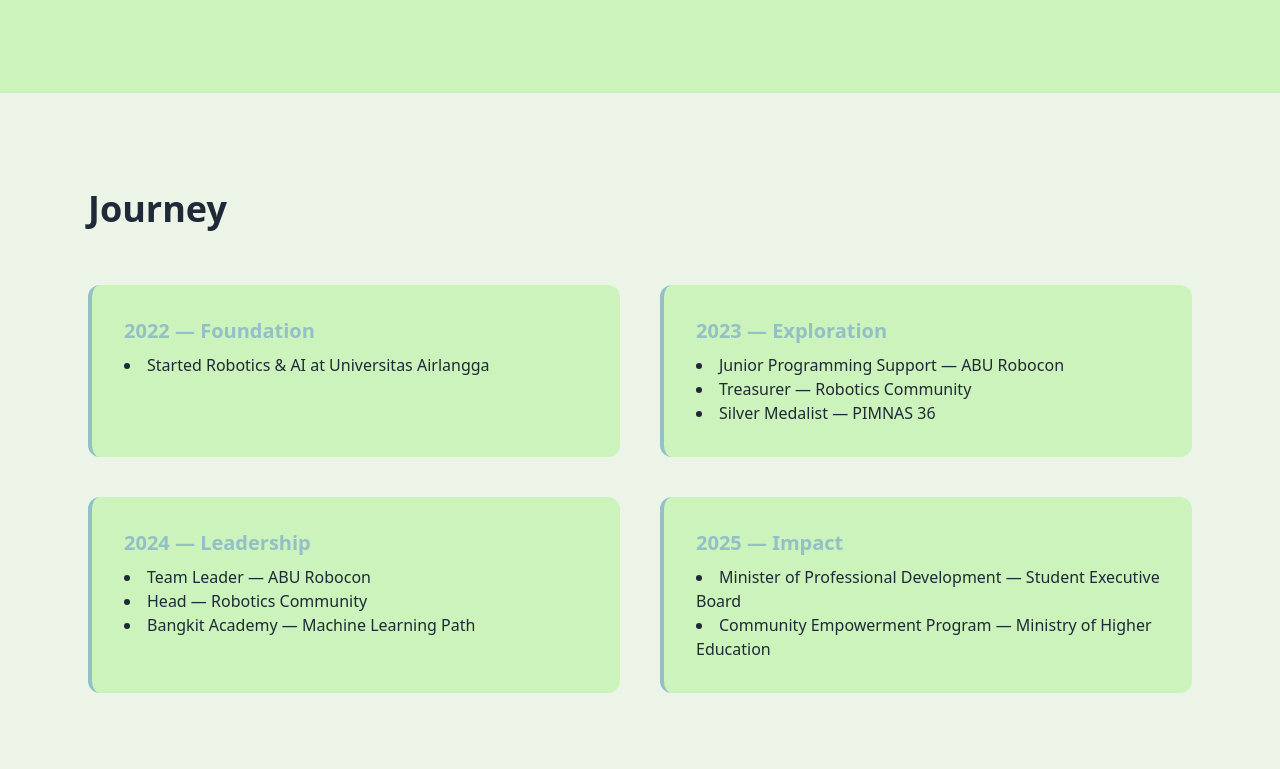
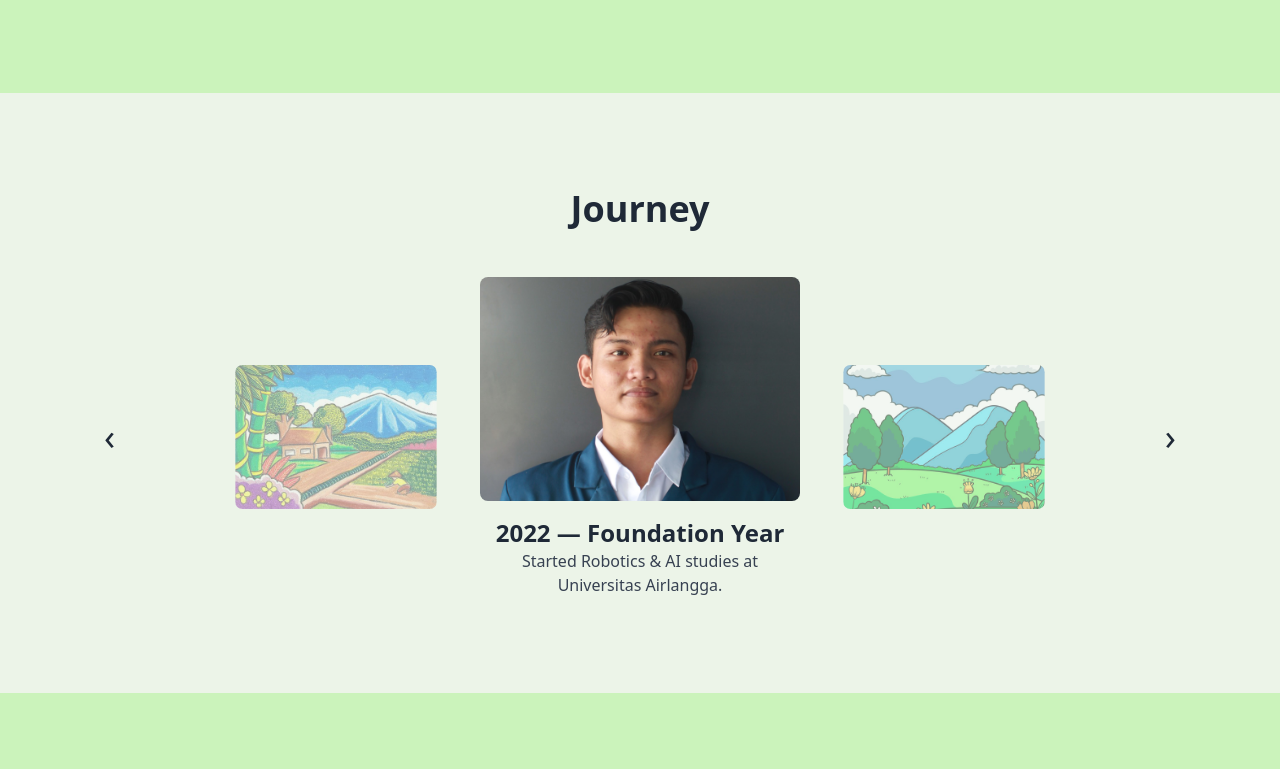
Before and after one commit to egahqusayf/egahqusayf.github.io, a plain HTML site: page index.html in a window 1280 px wide. Shown: the part 1051-1820 px from the top of the page. Drawn offline with nearby package versions, Linux system fonts and the light colour scheme.

Commit message:
Update journey section slider

```diff
--- a/data/content.json
+++ b/data/content.json
@@ -24,35 +24,39 @@
 
   "journey": [
   {
-      "year": "2022 — Foundation",
-      "items": [
-        "Started Robotics & AI at Universitas Airlangga"
-      ]
+    "id": "journey-2022",
+    "year": "2022",
+    "title": "Foundation Year",
+    "image": "assets/img/journey/2022.jpg",
+    "short": "Started Robotics & AI studies at Universitas Airlangga.",
+    "description": "This year marked the beginning of my academic journey in Robotics and Artificial Intelligence, focusing on foundational engineering and programming skills."
   },
   {
-      "year": "2023 — Exploration",
-      "items": [
-        "Junior Programming Support — ABU Robocon",
-        "Treasurer — Robotics Community",
-        "Silver Medalist — PIMNAS 36"
-      ]
+    "id": "journey-2023",
+    "year": "2023",
+    "title": "Exploration & Achievement",
+    "image": "assets/img/journey/2023.jpg",
+    "short": "Active in robotics community and national competition.",
+    "description": "I joined the ABU Robocon team as a junior programming support, served as treasurer of the robotics community, and achieved a Silver Medal at PIMNAS 36."
   },
   {
-      "year": "2024 — Leadership",
-      "items": [
-        "Team Leader — ABU Robocon",
-        "Head — Robotics Community",
-        "Bangkit Academy — Machine Learning Path"
-      ]
+    "id": "journey-2024",
+    "year": "2024",
+    "title": "Leadership & Industry",
+    "image": "assets/img/journey/2024.jpg",
+    "short": "Leading robotics teams and learning industry ML.",
+    "description": "I led the ABU Robocon team, became the head of the robotics community, and completed the Bangkit Academy Machine Learning Path."
   },
   {
-      "year": "2025 — Impact",
-      "items": [
-        "Minister of Professional Development — Student Executive Board",
-        "Community Empowerment Program — Ministry of Higher Education"
-      ]
+    "id": "journey-2025",
+    "year": "2025",
+    "title": "Impact & Contribution",
+    "image": "assets/img/journey/2025.jpg",
+    "short": "Leadership and social impact programs.",
+    "description": "Serving as Minister of Professional Development and participating in community empowerment programs supported by the Ministry of Higher Education."
   }
     ],
+
 
   "projects": [
     {
--- a/index.html
+++ b/index.html
@@ -51,12 +51,101 @@
 </section>
 
 <!-- JOURNEY -->
-<section id="journey" class="py-24">
-  <div class="max-w-6xl mx-auto px-6">
-    <h2 class="text-4xl font-bold mb-14">Journey</h2>
-    <div id="journey-list" class="grid md:grid-cols-2 gap-10"></div>
+<section id="journey" class="py-24 overflow-hidden">
+  <div class="max-w-6xl mx-auto px-6 text-center">
+
+    <h2 class="text-4xl font-bold mb-12">Journey</h2>
+
+    <div class="relative flex items-center justify-center">
+
+      <!-- PREV -->
+      <button id="journey-prev"
+              class="absolute left-0 text-4xl px-4 z-10 hover:scale-110 transition">
+        ‹
+      </button>
+
+      <!-- CAROUSEL -->
+      <div class="flex items-center gap-8">
+
+        <!-- LEFT -->
+        <div id="journey-left"
+              class="w-56 opacity-50 scale-90 transition-all duration-500">
+
+          <img class="w-full h-40 object-cover rounded-lg">
+        </div>
+
+        <!-- CENTER -->
+        <div id="journey-center"
+              class="w-80 scale-100 transition-all duration-500">
+
+          <img class="w-full h-56 object-cover rounded-lg mb-4">
+          <h3 class="text-2xl font-bold" id="journey-title"></h3>
+          <p class="text-gray-700" id="journey-short"></p>
+        </div>
+
+        <!-- RIGHT -->
+        <div id="journey-right"
+              class="w-56 opacity-50 scale-90 transition-all duration-500">
+
+          <img class="w-full h-40 object-cover rounded-lg">
+        </div>
+
+      </div>
+
+      <!-- NEXT -->
+      <button id="journey-next"
+              class="absolute right-0 text-4xl px-4 z-10 hover:scale-110 transition">
+        ›
+      </button>
+
+    </div>
+
   </div>
 </section>
+
+
+
+<!-- JOURNEY MODAL -->
+<div id="journey-modal"
+     class="fixed inset-0 bg-black/50 hidden items-center justify-center z-50">
+
+  <div class="relative max-w-4xl w-full px-6">
+
+    <!-- CLOSE BUTTON -->
+    <button id="journey-close"
+            class="absolute -top-10 right-0 text-white text-2xl font-bold">
+      ✕
+    </button>
+
+    <!-- SLIDER CONTAINER -->
+    <div class="flex items-center justify-center gap-6">
+
+      <!-- PREV -->
+      <button id="modal-prev"
+              class="text-white text-4xl px-4 hover:scale-110 transition">
+        ‹
+      </button>
+
+      <!-- CONTENT -->
+      <div class="bg-background rounded-xl p-6 w-full max-w-2xl">
+        <img id="modal-image"
+             class="w-full h-96 object-cover rounded-lg mb-4">
+
+        <h3 id="modal-title" class="text-2xl font-bold mb-2"></h3>
+        <p id="modal-desc" class="text-gray-700"></p>
+      </div>
+
+      <!-- NEXT -->
+      <button id="modal-next"
+              class="text-white text-4xl px-4 hover:scale-110 transition">
+        ›
+      </button>
+
+    </div>
+  </div>
+</div>
+
+
 
 <!-- PROJECTS -->
 <section id="projects" class="py-24 bg-surface">
--- a/js/render.js
+++ b/js/render.js
@@ -2,65 +2,158 @@
   .then(res => res.json())
   .then(data => {
 
-    // Site
+    /* ======================
+       SITE
+    ====================== */
     document.getElementById("site-title").textContent = data.site.title;
     document.getElementById("footer-text").textContent = data.site.footer;
 
-    // Navigation
+    /* ======================
+       NAVIGATION
+    ====================== */
     const nav = document.getElementById("nav-menu");
+    nav.innerHTML = ""; // clear before render
+
     data.navigation.forEach(item => {
       nav.innerHTML += `
         <li>
-          <a href="${item.href}" class="hover:text-primary">${item.label}</a>
+          <a href="${item.href}" class="hover:text-primary transition">
+            ${item.label}
+          </a>
         </li>
       `;
     });
 
-    // Hero
+    /* ======================
+       HERO
+    ====================== */
     document.getElementById("hero-title").textContent = data.hero.title;
-    document.getElementById("hero-subtitle").innerHTML = data.hero.subtitle.replace(/\n/g, "<br>");
+    document.getElementById("hero-subtitle").innerHTML =
+      data.hero.subtitle.replace(/\n/g, "<br>");
     document.getElementById("hero-tagline").textContent = data.hero.tagline;
 
-    // About
+    /* ======================
+       ABOUT
+    ====================== */
     document.getElementById("about-text").textContent = data.about.text;
 
-    // Journey
-    const journey = document.getElementById("journey-list");
-    data.journey.forEach(stage => {
-      journey.innerHTML += `
-        <div class="bg-surface p-8 rounded-xl border-l-4 border-primary">
-          <h3 class="text-xl font-bold text-primary">${stage.year}</h3>
-          <ul class="list-disc list-inside mt-2">
-            ${stage.items.map(i => `<li>${i}</li>`).join("")}
-          </ul>
-        </div>
-      `;
-    });
+    /* ======================
+    JOURNEY (ANIMATED CAROUSEL)
+    ====================== */
+    const journeyData = data.journey;
+    let current = 0;
+    let isAnimating = false;
 
-    // Projects
+    const leftBox = document.getElementById("journey-left");
+    const centerBox = document.getElementById("journey-center");
+    const rightBox = document.getElementById("journey-right");
+
+    const titleEl = document.getElementById("journey-title");
+    const shortEl = document.getElementById("journey-short");
+
+    const prevBtn = document.getElementById("journey-prev");
+    const nextBtn = document.getElementById("journey-next");
+
+    function setContent() {
+    const prev = (current - 1 + journeyData.length) % journeyData.length;
+    const next = (current + 1) % journeyData.length;
+
+    leftBox.querySelector("img").src = journeyData[prev].image;
+    centerBox.querySelector("img").src = journeyData[current].image;
+    rightBox.querySelector("img").src = journeyData[next].image;
+
+    titleEl.textContent =
+        `${journeyData[current].year} — ${journeyData[current].title}`;
+    shortEl.textContent = journeyData[current].short;
+    }
+
+function slide(direction) {
+  if (isAnimating) return;
+  isAnimating = true;
+
+  // JARAK LEBIH PENDEK
+  const offset = direction === "next" ? "-40%" : "40%";
+
+  // Animate out
+  centerBox.style.transform = `translateX(${offset}) scale(0.96)`;
+  centerBox.style.opacity = "0";
+
+  setTimeout(() => {
+    // Update index
+    current =
+      direction === "next"
+        ? (current + 1) % journeyData.length
+        : (current - 1 + journeyData.length) % journeyData.length;
+
+    // Reset position (dekat, bukan jauh)
+    centerBox.style.transition = "none";
+    centerBox.style.transform =
+      `translateX(${direction === "next" ? "40%" : "-40%"}) scale(0.96)`;
+    centerBox.style.opacity = "0";
+
+    setContent();
+
+    // Force reflow
+    centerBox.offsetHeight;
+
+    // Animate back to center
+    centerBox.style.transition = "all 0.45s ease";
+    centerBox.style.transform = "translateX(0) scale(1)";
+    centerBox.style.opacity = "1";
+
+    isAnimating = false;
+  }, 300);
+}
+
+
+    // Init
+    setContent();
+
+    // Controls
+    nextBtn.addEventListener("click", () => slide("next"));
+    prevBtn.addEventListener("click", () => slide("prev"));
+
+
+
+
+    /* ======================
+       PROJECTS
+    ====================== */
     const projects = document.getElementById("project-list");
+    projects.innerHTML = ""; // clear before render
+
     data.projects.forEach(p => {
       projects.innerHTML += `
         <div class="bg-background p-8 rounded-xl">
           <h3 class="font-bold text-lg">${p.title}</h3>
           <p class="mt-2 text-gray-700">${p.description}</p>
-          <a href="${p.link}" class="inline-block mt-4 text-primary font-semibold">
+          <a href="${p.link}"
+             class="inline-block mt-4 text-primary font-semibold">
             View Details →
           </a>
         </div>
       `;
     });
 
-    // Contact
+    /* ======================
+       CONTACT
+    ====================== */
     document.getElementById("contact-text").textContent = data.contact.text;
+
     const links = document.getElementById("contact-links");
+    links.innerHTML = ""; // clear before render
+
     data.contact.links.forEach(l => {
       links.innerHTML += `
-        <a href="${l.url}" target="_blank" class="hover:text-primary transition">
+        <a href="${l.url}"
+           target="_blank"
+           class="hover:text-primary transition">
           ${l.label}
         </a>
       `;
     });
 
   })
-  .catch(err => console.error("Failed to load content:", err));
+  .catch(err => {
+    console.error("Failed to load content:", err);
+  });
```
Also changed, not shown: assets/img/journey/2022.jpg (added), assets/img/journey/2023.jpg (added), assets/img/journey/2024.jpg (added), assets/img/journey/2025.jpg (added). Lines whose indentation alone changed are shown as unchanged.
